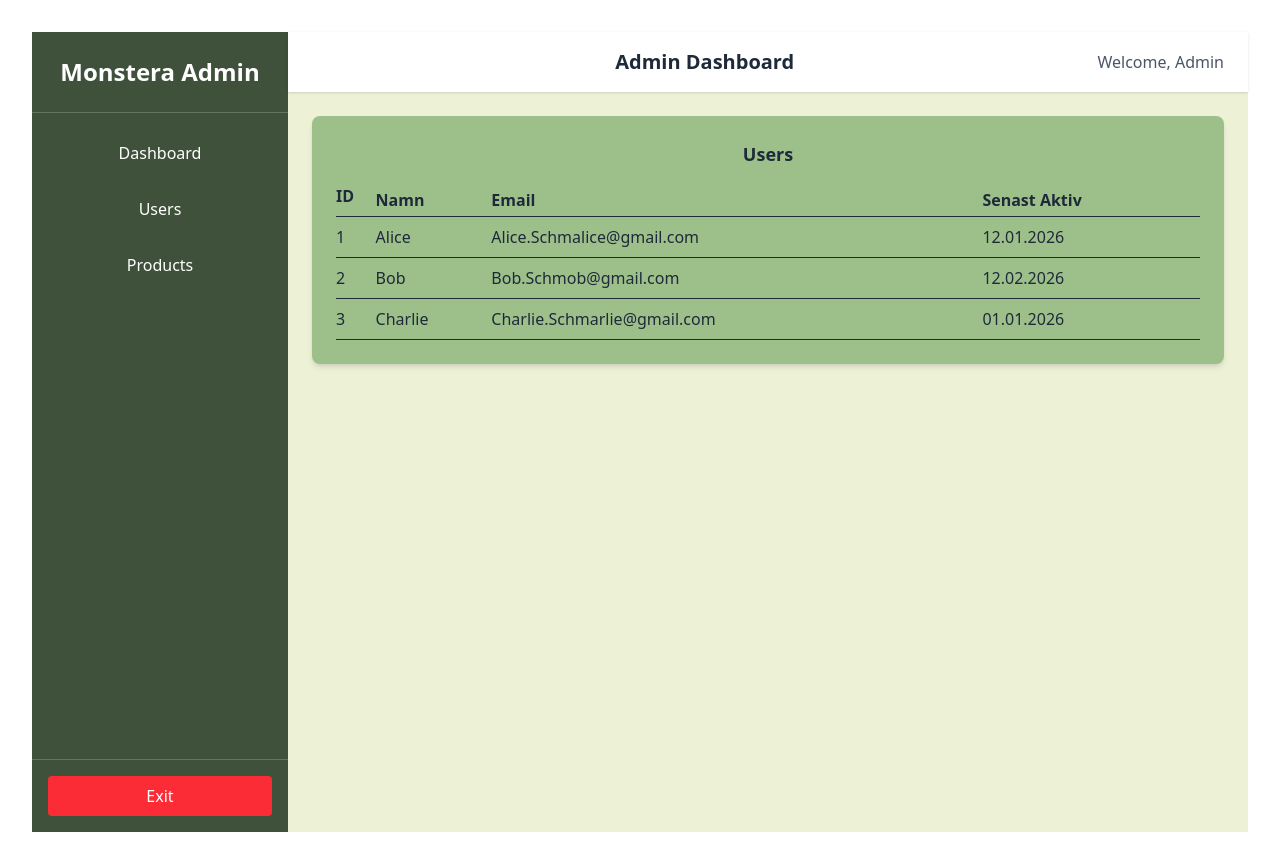
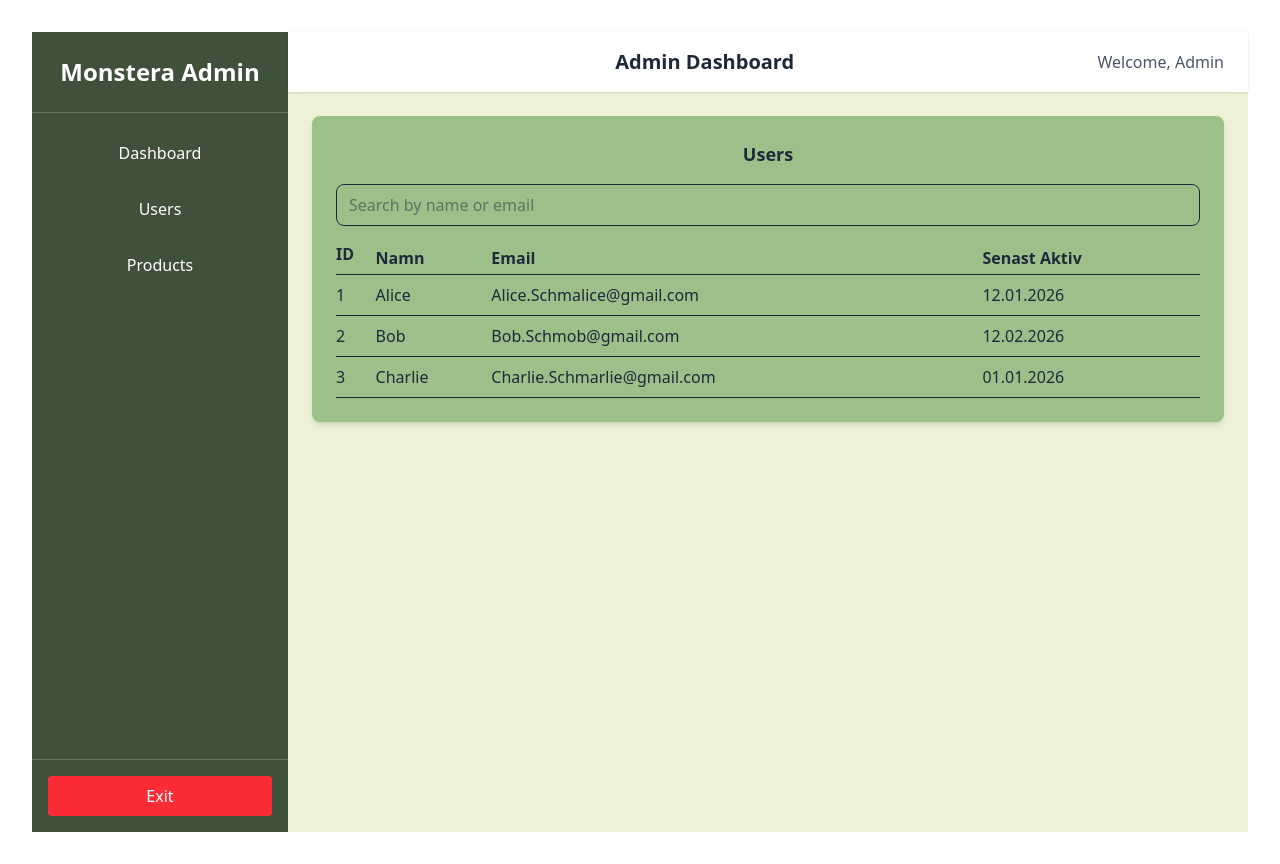
Before and after one commit to CNA-26/admin-frontend, a React (Vite) app in the folder admin-frontend/: page / in a window 1280 px wide. Built offline with nearby package versions, Linux system fonts and the light colour scheme.

Commit message:
user search function

```diff
--- a/admin-frontend/src/components/users/ShowUsers.tsx
+++ b/admin-frontend/src/components/users/ShowUsers.tsx
@@ -1,4 +1,11 @@
+import { useState } from "react";
+
 const ShowUsers = () => {
+
+
+        const [search, setSearch] = useState("");
+
+
     const users = [
         { id: 1, name: "Alice", email: "Alice.Schmalice@gmail.com", active: "12.01.2026" },
         { id: 2, name: "Bob", email: "Bob.Schmob@gmail.com", active: "12.02.2026" },
@@ -6,13 +13,23 @@ const ShowUsers = () => {
     ];
 
     const filteredUsers = users.filter((user) =>
-        user.name.toLowerCase()/*.includes(search.toLowerCase())*/ ||
-        user.email.toLowerCase()/*.includes(search.toLowerCase())*/
+        user.name.toLowerCase().includes(search.toLowerCase()) ||
+        user.email.toLowerCase().includes(search.toLowerCase())
     )
 
     return (
         <div className="bg-[var(--color-card)] shadow-md shadow-black/10 rounded-lg p-6">
             <h2 className="text-lg font-semibold mb-4">Users</h2>
+
+
+            {/* Search Bar */}
+            <input
+                type="text"
+                placeholder="Search by name or email"
+                value={search}
+                onChange={(e) => setSearch(e.target.value)}
+                className="w-full mb-4 px-3 py-2 border rounded-lg focus:outline-none focus:ring-2 focus:ring-blue-500"
+                />
 
             <table className="w-full text-left">
                 <thead>
@@ -24,7 +41,7 @@ const ShowUsers = () => {
                     </tr>
                 </thead>
                 <tbody>
-                    {users.map((user) => (
+                    {filteredUsers.map((user) => (
                         <tr key={user.id} className="border-b hover:bg-gray-50">
                             <td className="py-2">{user.id}</td>
                             <td>{user.name}</td>
```
